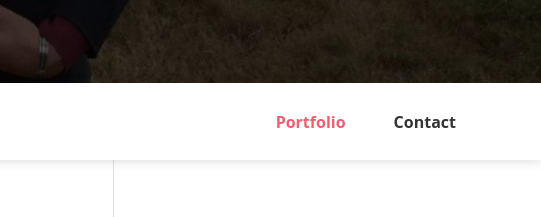
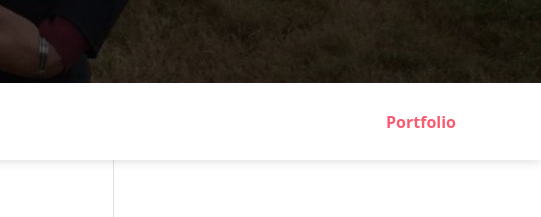
Before and after one commit to oslianyabel/portfolio2, a plain HTML site: page index.html in a window 1280 px wide. Shown: the part 557-774 px from the top of the page, 739-1280 px from the left. Drawn offline with nearby package versions, Linux system fonts and the light colour scheme; some packages are replaced by stand-ins of ours.

Commit message:
rm contact

```diff
--- a/index.html
+++ b/index.html
@@ -53,9 +53,6 @@
                 <ul class="navbar-nav ml-auto">
                     <li class="nav-item">
                         <a href="#portfolio" class="nav-link">Portfolio</a>
-                    </li>
-                    <li class="nav-item last-item">
-                        <a href="#contact" class="nav-link">Contact</a>
                     </li>
                 </ul>
             </div>
```
